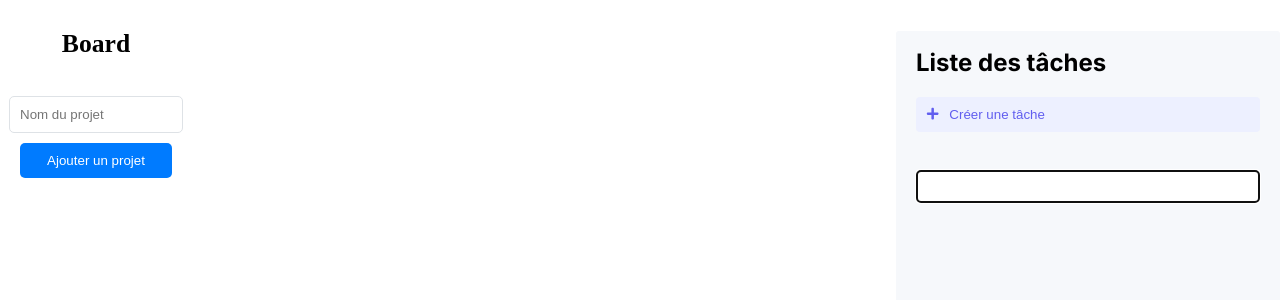
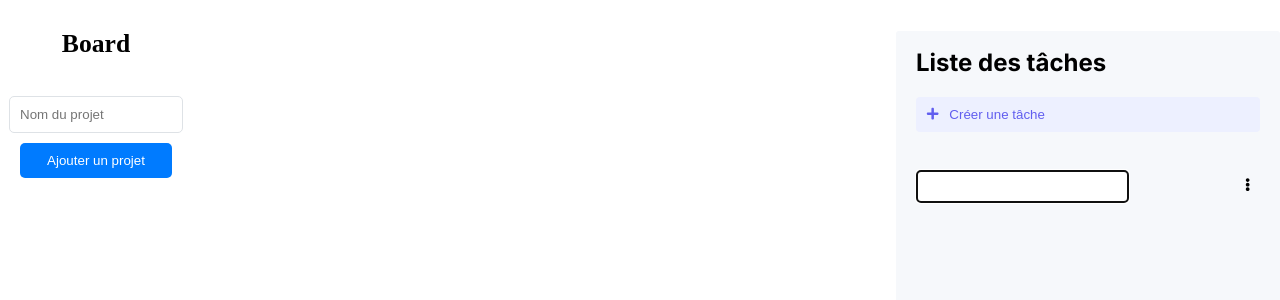
Before and after one commit to GoodMorning46/Notes, a React (Create React App) app: page / in a window 1280 px wide. Both pictures are taken after a click on the button "Créer une tâche". Shown: the top 300 px of the page. Built offline with nearby package versions, Linux system fonts and the light colour scheme; a web font is replaced by a local one.

Commit message:
Bouton 3 petits points

```diff
--- a/src/components/TodoList.js
+++ b/src/components/TodoList.js
@@ -1,10 +1,13 @@
-import React, { useRef, useEffect, useCallback } from 'react';
+import React, { useRef, useEffect, useCallback, useState } from 'react';
 import "./css/TodoList.css";
 import { FaPlus } from 'react-icons/fa';
+import { FaEllipsisV } from 'react-icons/fa';
 
 
 const TodoList = ({ todos, setTodos }) => {
   const newTodoRef = useRef(null);
+  const [openMenuTodoId, setOpenMenuTodoId] = useState(null);
+
 
   const addTodo = () => {
     const newTodoItem = {
@@ -49,6 +52,11 @@ const TodoList = ({ todos, setTodos }) => {
     localStorage.setItem('todos', JSON.stringify(todosForSaving));
   }, []);
 
+  const toggleMenu = (todoId) => {
+    setOpenMenuTodoId(openMenuTodoId === todoId ? null : todoId);
+  };
+
+
   return (
     <div className="todo-container">
       <h2>Liste des tâches</h2>
@@ -59,6 +67,7 @@ const TodoList = ({ todos, setTodos }) => {
         {todos.map((todo, index) => (
          <li key={todo.id} className="todo-list-item">
          {todo.isEditing ? (
+           <div className="task-content">
              <input
                ref={index === todos.length - 1 ? newTodoRef : null}
                type="text"
@@ -67,13 +76,20 @@ const TodoList = ({ todos, setTodos }) => {
                onBlur={() => handleFinishEdit(todo.id)}
                onKeyPress={(e) => e.key === 'Enter' && handleFinishEdit(todo.id)}
              />
+           </div>
          ) : (
-              <>
+           <div className="task-content">
+             <div className="task-text">
                <input type="checkbox" onClick={() => deleteTodo(todo.id)} />
                {todo.text}
-              </>
+             </div>
+           </div>
          )}
+         <button className="todo-menu-button" onClick={() => toggleMenu(todo.id)}>
+    <FaEllipsisV />
+  </button>
 </li>
+
         ))}
       </ul>
     </div>
--- a/src/components/css/TodoList.css
+++ b/src/components/css/TodoList.css
@@ -62,9 +62,10 @@ body {
   .todo-list-item {
     display: flex;
     align-items: center;
-    color: #615EEF; /* Couleur du texte en violet */
+    color: #615EEF; /* Couleur du texte */
     font-size: 1em;
     padding-top: 5%;
+    position: relative;
   }
 
   .todo-list-item-text {
@@ -97,3 +98,10 @@ body {
   font-size: 1.5em; /* Taille du texte du titre */
   margin-top: -1%;
 }
+
+.todo-menu-button {
+  border: none;
+  background: transparent;
+  cursor: pointer;
+  margin-left: auto; /* Aligner à droite dans un conteneur flex */
+}
```
Lines whose indentation alone changed are shown as unchanged.
